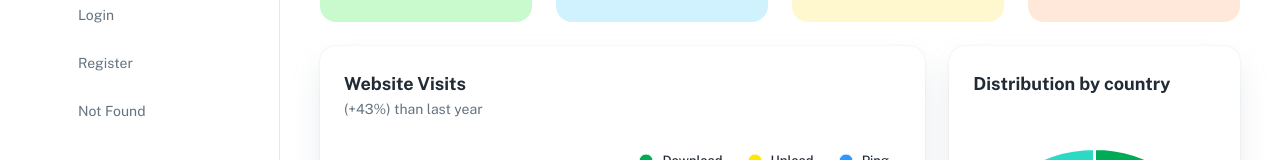
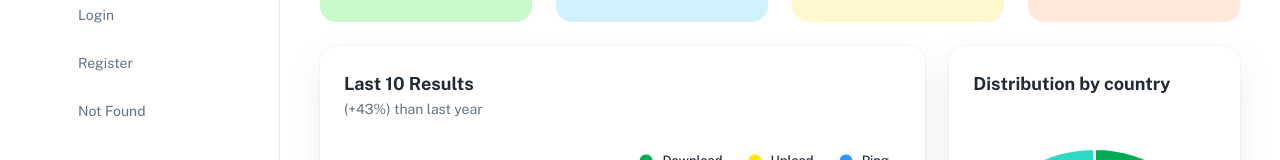
Before and after one commit to GreenArmy18/material-kit-react, a React (Create React App) app: page /dashboard/app in a window 1280 px wide. Shown: the part 408-568 px from the top of the page. Built offline with nearby package versions, Linux system fonts and the light colour scheme; a web font is replaced by a local one.

Commit message:
Update AppWebsiteVisits.js

```diff
--- a/src/components/_dashboard/app/AppWebsiteVisits.js
+++ b/src/components/_dashboard/app/AppWebsiteVisits.js
@@ -60,7 +60,7 @@ export default function AppWebsiteVisits() {
 
   return (
     <Card>
-      <CardHeader title="Website Visits" subheader="(+43%) than last year" />
+      <CardHeader title="Last 10 Results" subheader="(+43%) than last year" />
       <Box sx={{ p: 3, pb: 1 }} dir="ltr">
         <ReactApexChart type="line" series={CHART_DATA} options={chartOptions} height={364} />
       </Box>
```
